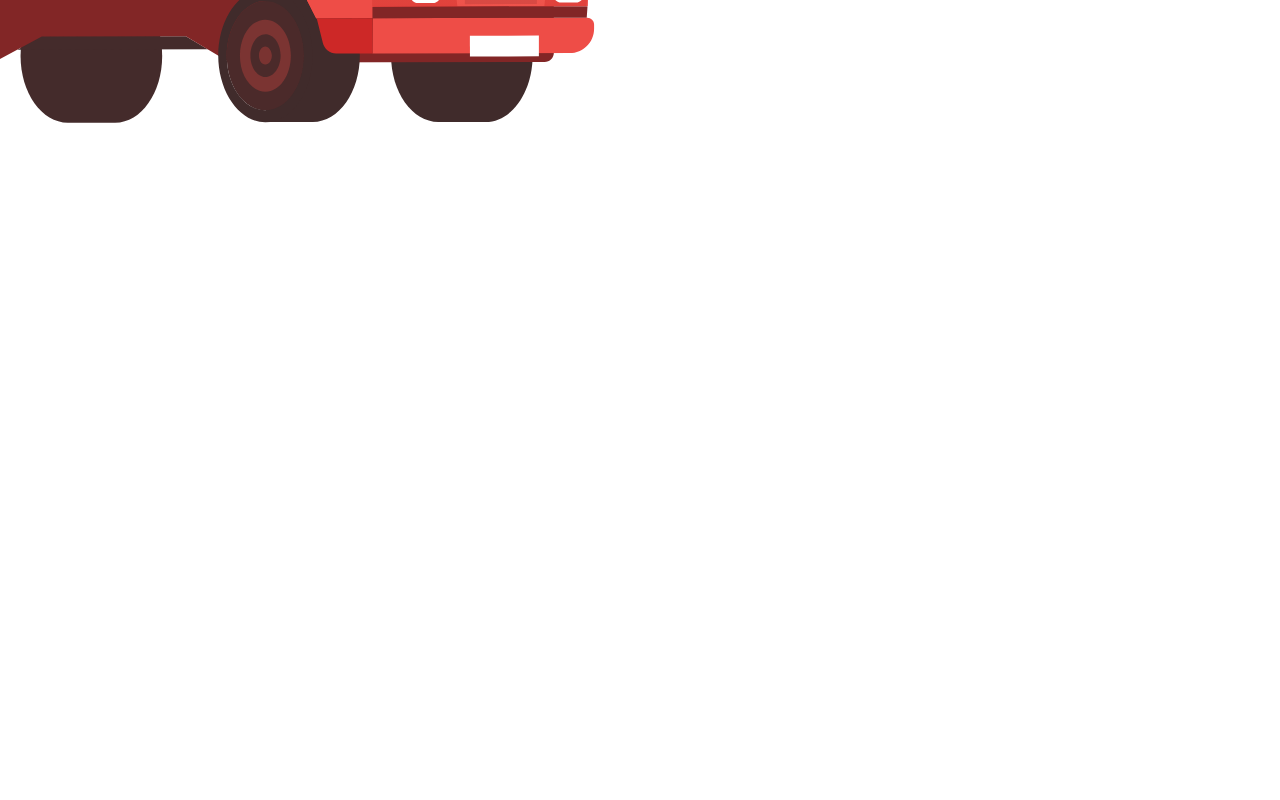
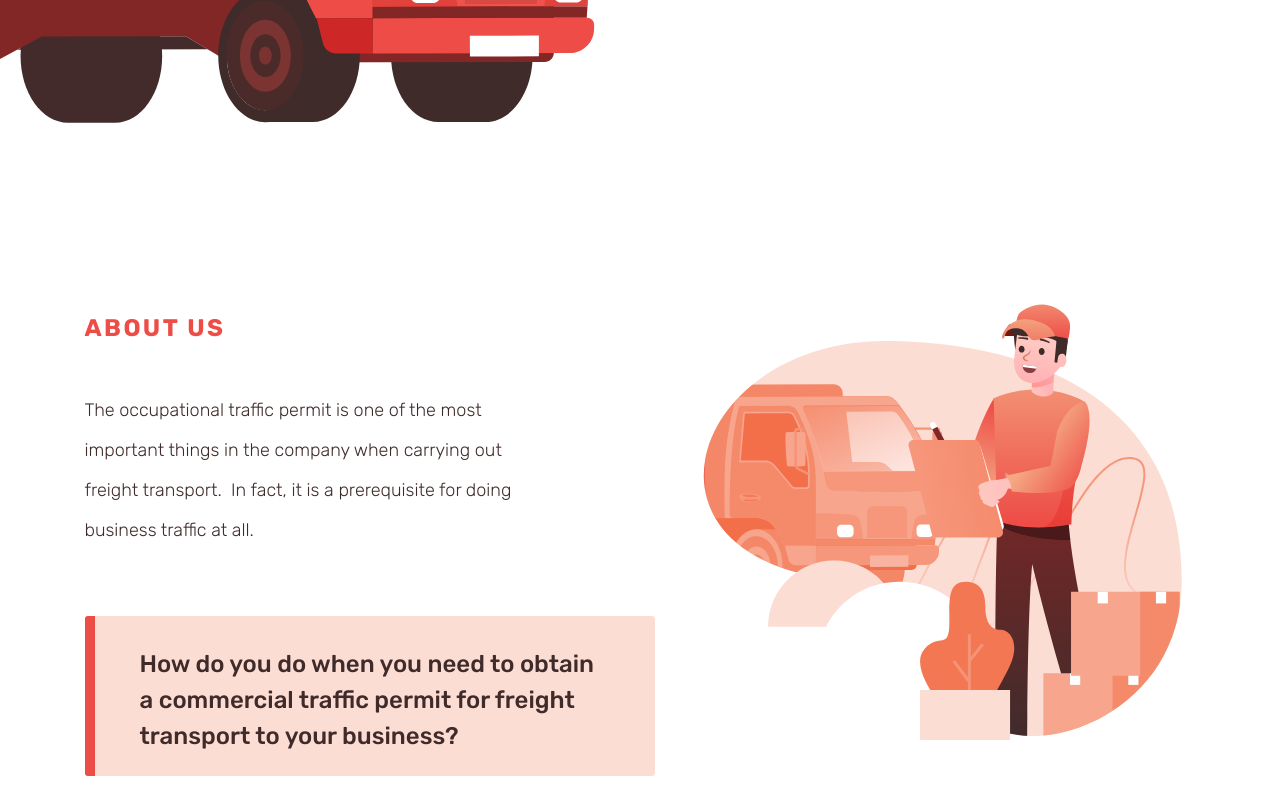
Before and after one commit to sasaBej/trafico-react, a React (Create React App) app: page / in a window 1280 px wide. Shown: the part 1064-1864 px from the top of the page. Before the commit the page ends 1352 px from the top, so only its background shows below. Built offline with nearby package versions, Linux system fonts and the light colour scheme.

Commit message:
add about.jsx

```diff
--- a/src/App.js
+++ b/src/App.js
@@ -1,11 +1,13 @@
 import React from 'react';
 
 import Header from "./components/Header";
+import About from './components/About';
 
 function App() {
   return (
    <div>
      <Header />
+     <About />
    </div>
   );
 }
--- /dev/null
+++ b/src/components/About.jsx
@@ -0,0 +1,29 @@
+import React from 'react';
+
+import aboutGuy from '../assets/img/top_guy.svg';
+
+function About() {
+    return (
+        <section className="about">
+            <div className="container">
+                <div className="about__container">
+                    <div className="about__container-left">
+                        <h2  className="about__container-text">about us</h2>
+                        <p className="about__container-desc">The occupational traffic permit is one of the most important things in the company when carrying out freight transport.&nbsp; In fact, it is a prerequisite for doing business traffic at all.</p>
+                        <p className="about__container-sub">
+                            How do you do when you need to obtain
+                            a commercial traffic permit for freight transport to your business?
+
+
+                        </p>
+                    </div>
+                    <div className="about__container-img">
+                        <img src={aboutGuy} alt="about guy" />
+                    </div>
+                </div>
+            </div>
+        </section>
+    )
+}
+
+export default About;
--- /dev/null
+++ b/src/scss/components/_about.scss
@@ -0,0 +1,55 @@
+.about__container {
+    display: flex;
+    justify-content: space-between;
+    padding-left: 36px;
+    flex-wrap: wrap;
+    &-left {
+        max-width: 570px;
+    }
+    &-text {
+        font-family: Rubik;
+        font-style: normal;
+        font-weight: 700;
+        font-size: 24px;
+        line-height: 40px;
+        letter-spacing: 0.1em;
+        color: #EE4D47;
+        text-transform: uppercase;
+    }
+    &-desc {
+        font-family: Rubik;
+        font-style: normal;
+        font-weight: 300;
+        font-size: 18px;
+        line-height: 40px;
+        color: #402B2B;
+        padding-top: 22px;
+        margin-bottom: 66px;
+        max-width: 470px;
+    }
+    &-sub {
+        width: 570px;
+        height: 160px;
+        background-color: rgba(252, 221, 212, 1);
+        border-radius: 3px;
+        font-family: Rubik;
+        font-style: normal;
+        font-weight: 500;
+        font-size: 24px;
+        line-height: 36px;
+        color: #402B2B;
+        padding: 30px 55px;
+
+
+        &::before {
+            position: absolute;
+            content: "";
+            width: 10px;
+            height: 160px;
+            background-color: #ED4D47;
+            border-radius: 3px 0 0 3px;
+            margin-top: -30px;
+            margin-left: -55px;
+        }
+    }
+}
--- a/src/scss/components/_all.scss
+++ b/src/scss/components/_all.scss
@@ -1 +1,2 @@
 @import 'header';
+@import 'about';
```
